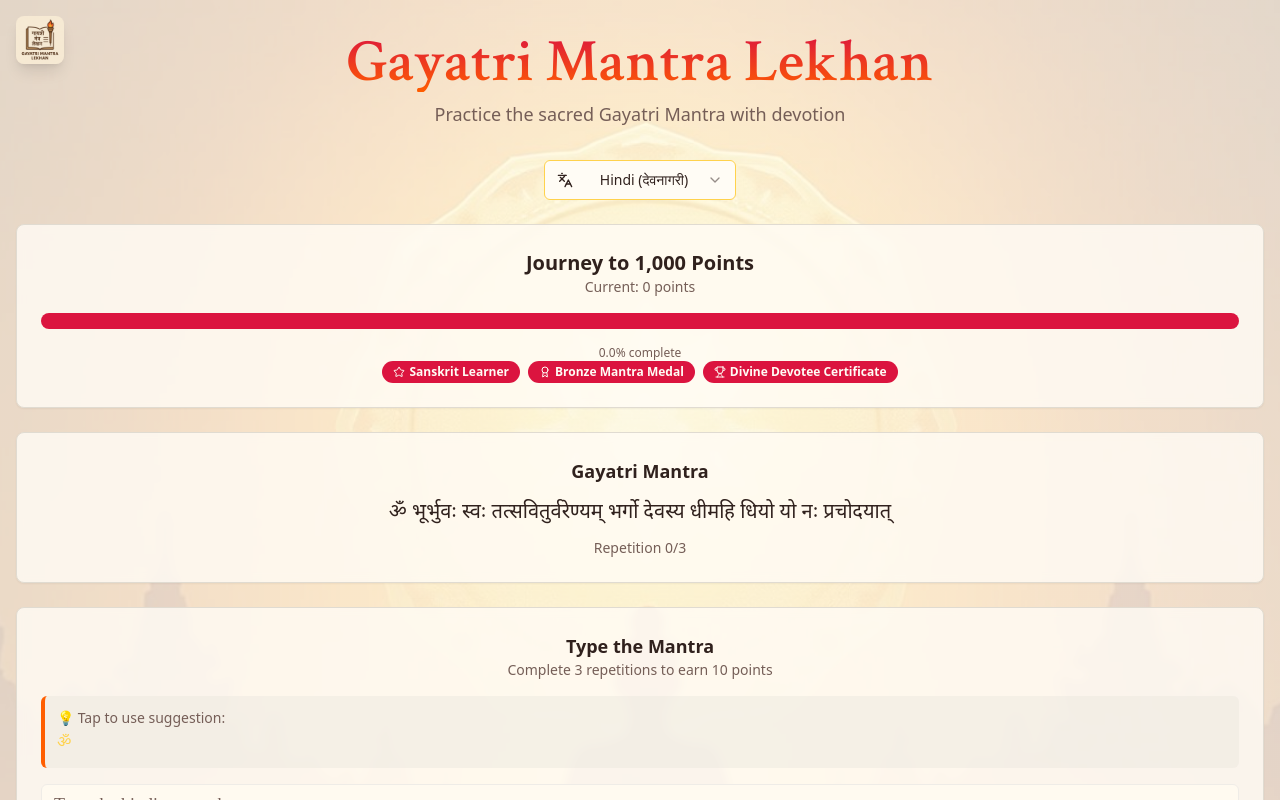
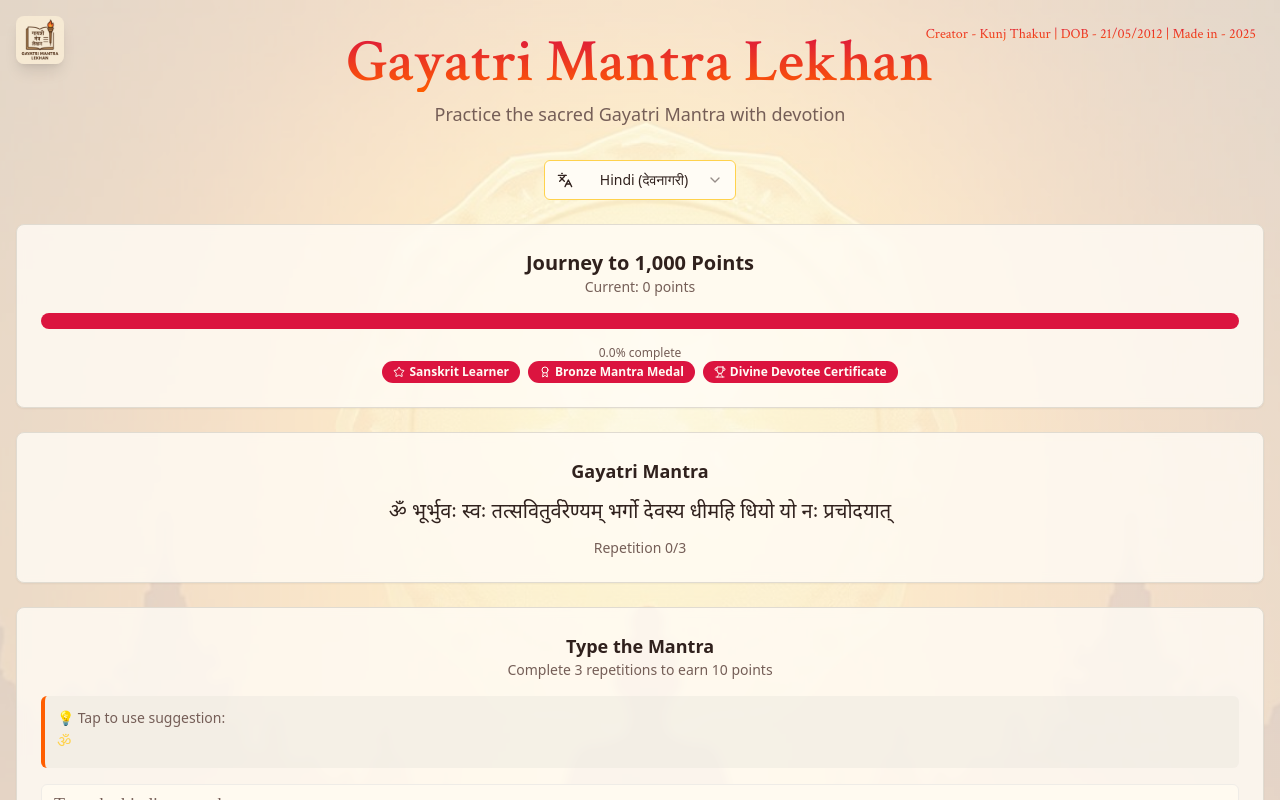
Before and after one commit to DarkSkull-lab/gayatri-mantra-lekhan-7aa1c38e, a React (Vite) app: page / in a window 1280 px wide. Shown: the top 800 px of the page. Built offline with nearby package versions, Linux system fonts and the light colour scheme.

Commit message:
Update creator information styling
Update creator information to match heading color.

```diff
--- a/src/components/MantraTrainer.tsx
+++ b/src/components/MantraTrainer.tsx
@@ -266,6 +266,13 @@ export default function MantraTrainer() {
           />
         </div>
 
+        {/* Creator Info */}
+        <div className="fixed top-6 right-6 z-50 text-right">
+          <p className="text-sm bg-gradient-sacred bg-clip-text text-transparent font-mantra">
+            Creator - Kunj Thakur | DOB - 21/05/2012 | Made in - 2025
+          </p>
+        </div>
+
 
         {/* Header */}
         <div className="text-center mb-8">
```
